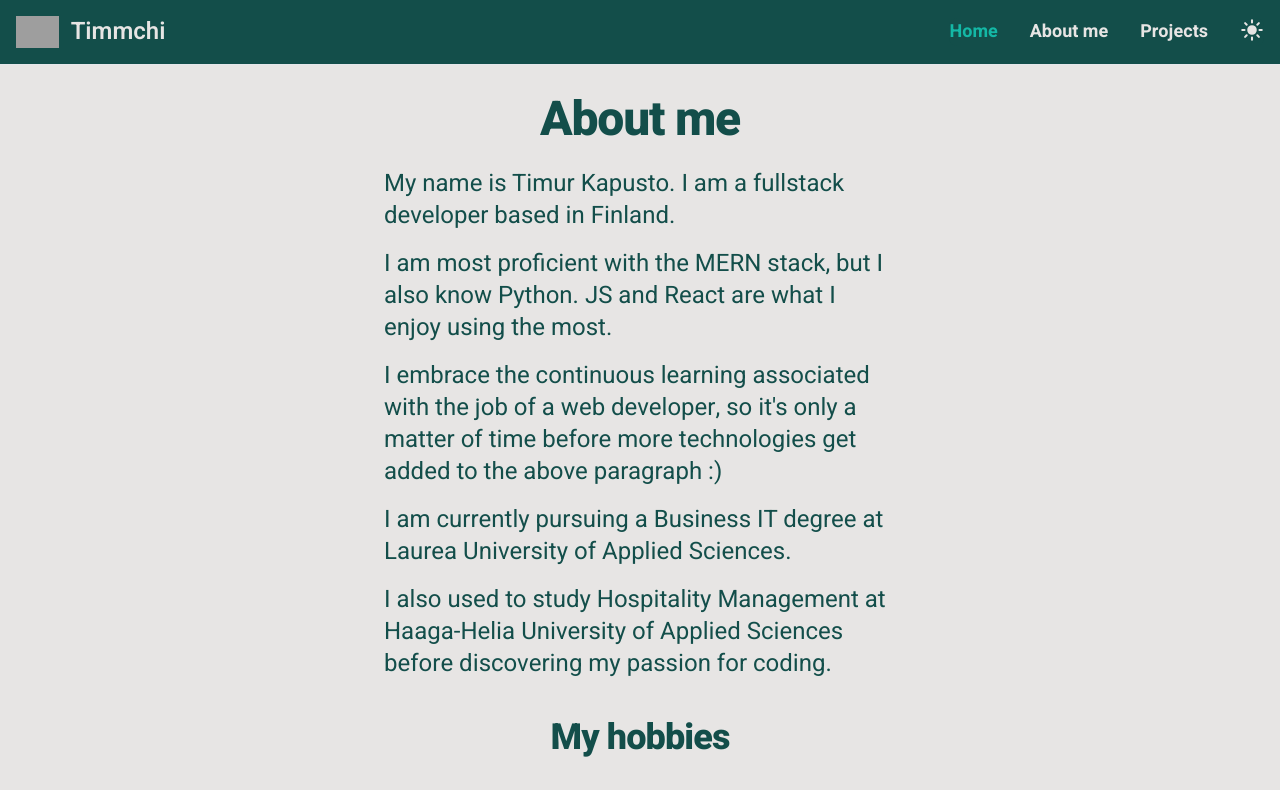
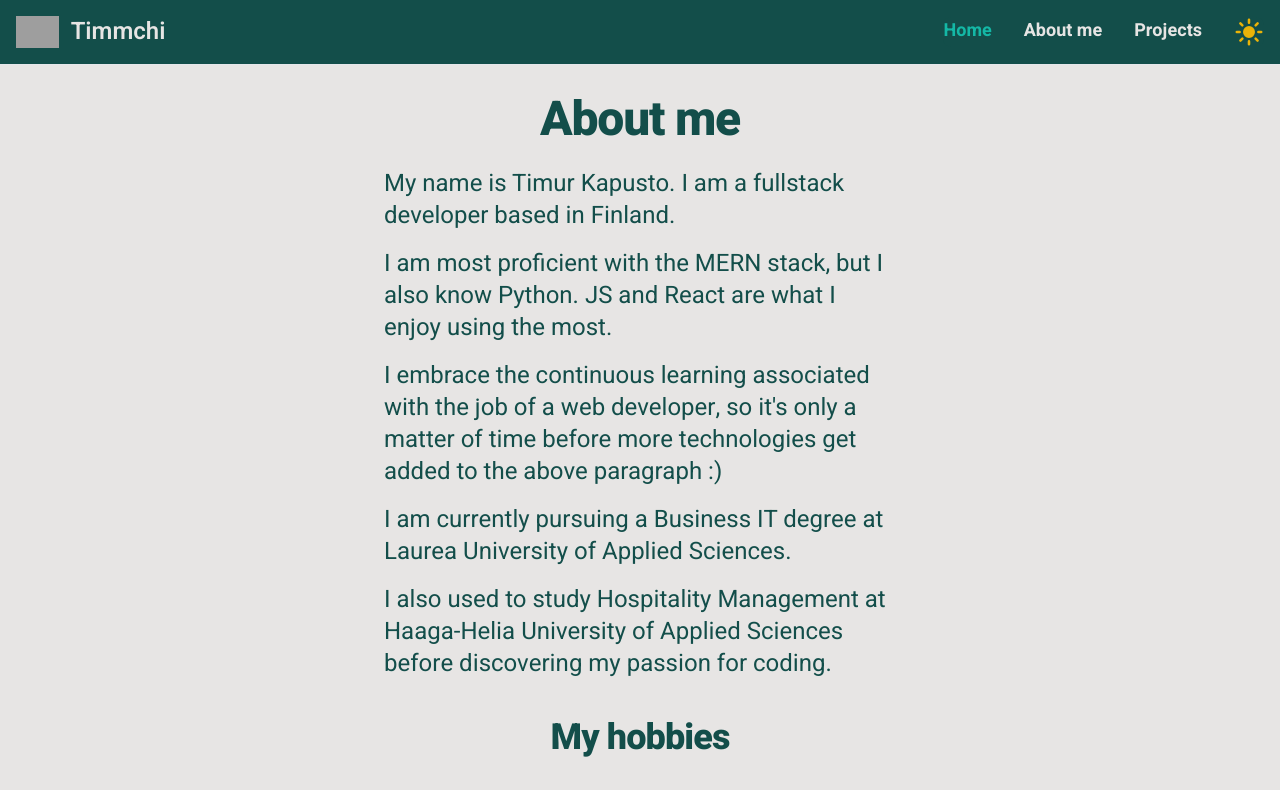
Before and after one commit to timmchi/timmchi.github.io, a React (Vite) app: page /about in a window 1280 px wide. Shown: the top 790 px of the page. Built offline with nearby package versions, Linux system fonts and the light colour scheme; grey boxes are pictures that could not be loaded.

Commit message:
form fix for dark mode, moon icon

```diff
--- a/src/components/ContactForm.jsx
+++ b/src/components/ContactForm.jsx
@@ -10,15 +10,15 @@ const ContactForm = () => {
             <form className="max-w-sm mx-auto" onSubmit={() => console.log('hi')}>
                 <div className="mb-5">
                     <label htmlFor="email" className="block mb-2 text-sm font-bold text-teal-900 dark:text-stone-200">Your email</label>
-                    <input className="bg-gray-50 border border-gray-300 text-gray-900 text-sm rounded-lg focus:ring-blue-500 focus:border-blue-500 block w-full p-2.5 dark:bg-teal-700 dark:border-teal-900 dark:placeholder-white dark:text-white dark:focus:ring-blue-500 dark:focus:border-blue-500" type="email" id="email" value={email} onChange={e => setEmail(e.target.value)} placeholder="name@example.com"/>
+                    <input className="border text-sm rounded-lg block w-full p-2.5 bg-teal-700 border-teal-900 placeholder-white text-stone-200 focus:ring-blue-500 focus:border-blue-500" type="email" id="email" value={email} onChange={e => setEmail(e.target.value)} placeholder="name@example.com"/>
                 </div>
                 <div className="mb-5">
                     <label htmlFor="topic" className="block mb-2 text-sm font-bold text-teal-900 dark:text-stone-200">Topic</label>
-                    <input className="bg-gray-50 border border-gray-300 text-gray-900 text-sm rounded-lg focus:ring-blue-500 focus:border-blue-500 block w-full p-2.5 dark:bg-teal-700 dark:border-teal-900 dark:placeholder-white dark:text-white dark:focus:ring-blue-500 dark:focus:border-blue-500" id="topic" value={topic} onChange={e => setTopic(e.target.value)} placeholder="e.g. Collaboration"/>
+                    <input className="border text-sm rounded-lg block w-full p-2.5 bg-teal-700 border-teal-900 placeholder-white text-stone-200 focus:ring-blue-500 focus:border-blue-500" id="topic" value={topic} onChange={e => setTopic(e.target.value)} placeholder="e.g. Collaboration"/>
                 </div>
                 <div className="mb-5">
                     <label htmlFor="message" className="block mb-2 text-sm font-bold text-teal-900 dark:text-stone-200">Message</label>
-                    <textarea id="message" className="bg-gray-50 border border-gray-300 text-gray-900 text-sm rounded-lg focus:ring-blue-500 focus:border-blue-500 block w-full p-2.5 dark:bg-teal-700 dark:border-teal-900 dark:placeholder-white dark:text-white dark:focus:ring-blue-500 dark:focus:border-blue-500" rows="4" value={message} onChange={e => setMessage(e.target.value)} placeholder="Your message"/>
+                    <textarea id="message" className="border text-sm rounded-lg block w-full p-2.5 bg-teal-700 border-teal-900 placeholder-white text-stone-200 focus:ring-blue-500 focus:border-blue-500" rows="4" value={message} onChange={e => setMessage(e.target.value)} placeholder="Your message"/>
                 </div>
                 <button className="w-full py-2 border border-gray-600 rounded-lg text-white font-bold bg-teal-600 hover:bg-teal-900 dark:hover:bg-teal-700 " type="submit">Submit</button>
             </form>
--- a/src/components/Navbar.jsx
+++ b/src/components/Navbar.jsx
@@ -1,7 +1,7 @@
 import { useState } from "react"
 import { Link } from "react-router-dom"
 import NavLink from "./NavLink"
-import { IoSunnyOutline, IoSunny } from "react-icons/io5";
+import { IoMoon, IoSunny } from "react-icons/io5";
 
 const NavBar = ({ darkModeToggle, isDark }) => {
 
@@ -26,7 +26,7 @@ const NavBar = ({ darkModeToggle, isDark }) => {
                     <NavLink to="/" title="Home" activePage={activePage} handleActive={() => setActivePage('Home')} />
                     <NavLink to="/about" title="About me" activePage={activePage} handleActive={() => setActivePage('About me')} />
                     <NavLink to="/projects" title="Projects" activePage={activePage} handleActive={() => setActivePage('Projects')} />
-                    {isDark ? <IoSunny onClick={darkModeToggle} className="text-yellow-500 text-2xl hover:text-stone-200"/> : <IoSunny onClick={darkModeToggle} className="text-stone-200 text-2xl hover:text-yellow-500"/>}
+                    {isDark ? <IoMoon onClick={darkModeToggle} className="text-yellow-500 text-2xl"/> : <IoSunny onClick={darkModeToggle} className="text-yellow-500 text-3xl"/>}
                 </ul>
             </div>
         </div>
```
